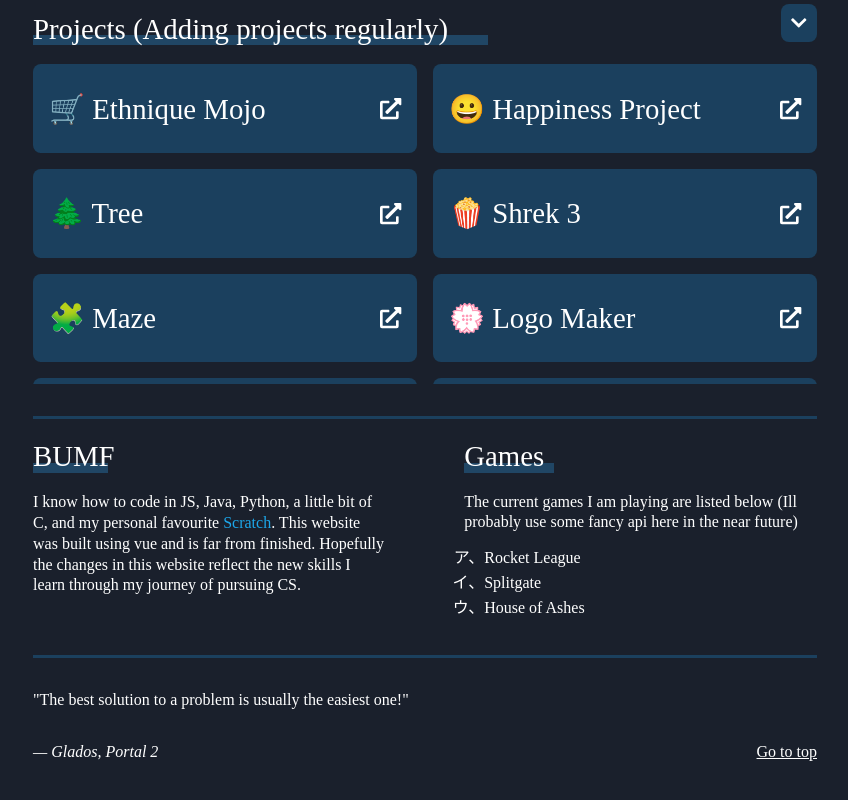
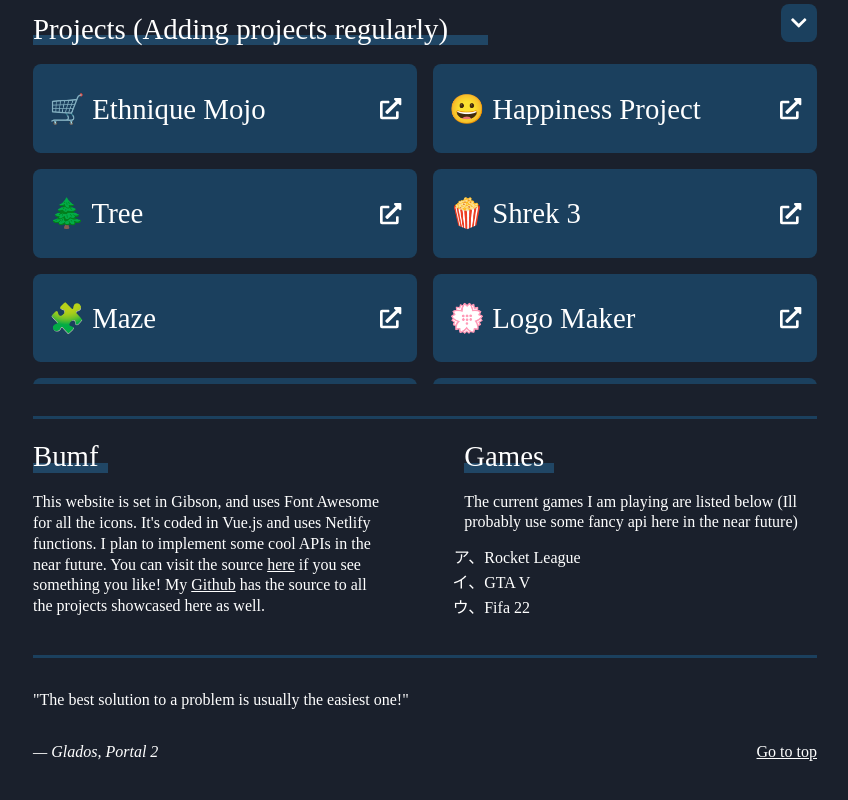
Before and after one commit to Nakshh/website, a Vue app: page / in a window 1280 px wide. Shown: the part 688-1488 px from the top of the page, without its empty margins (215-1063 px from the left). Built offline with nearby package versions, Linux system fonts and the light colour scheme; a web font is replaced by a local one.

Commit message:
changed info

```diff
--- a/src/components/BumfGames.vue
+++ b/src/components/BumfGames.vue
@@ -23,9 +23,9 @@ export default {
 		return {
 			song1: "Rocket League",
 			artist1: "D3",
-			song2: "Splitgate",
+			song2: "GTA V",
 			artist2: null,
-			song3: "House of Ashes",
+			song3: "Fifa 22",
 			artist3: null,
 		};
 	},
--- a/src/components/Colophon.vue
+++ b/src/components/Colophon.vue
@@ -1,10 +1,14 @@
 <template>
 	<div>
-		<h1>BUMF</h1>
+		<h1>Bumf</h1>
 		<p>
-			I know how to code in JS, Java, Python, a little bit of C, and my personal favourite <span class="color">Scratch</span>.
-			This website was built using vue and is far from finished. Hopefully the changes in this website reflect
-			the new skills I learn through my journey of pursuing CS.
+			This website is set in Gibson, and uses Font Awesome for all the icons.
+			It's coded in Vue.js and uses Netlify functions. I plan to implement some
+			cool APIs in the near future. You can visit the source
+			<a href="https://www.github.com/nakshh/nakshhkohli.com">here</a> if you see something you like!
+			My <a href="https://www.github.com/nakshh/">Github</a> has the source to all the projects
+			showcased here as well.
+
 
 		</p>
 	</div>
--- a/src/components/Hero.vue
+++ b/src/components/Hero.vue
@@ -113,7 +113,7 @@ h1 {
 
 p {
 	font-weight: 300;
-	font-size: 1.1rem;
+	font-size: 1.15rem;
 	line-height: 1.3;
 	/* text-align: justify; */
 }
```
